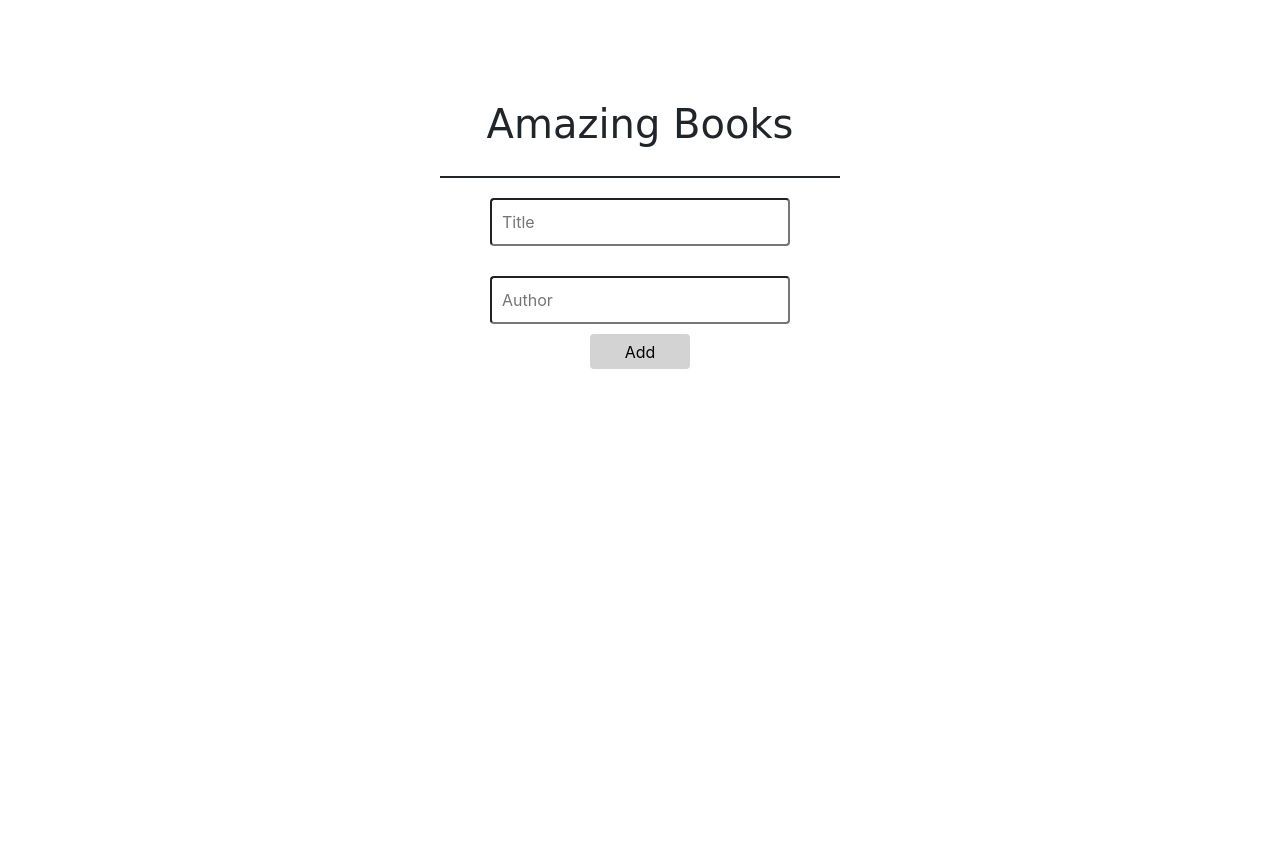
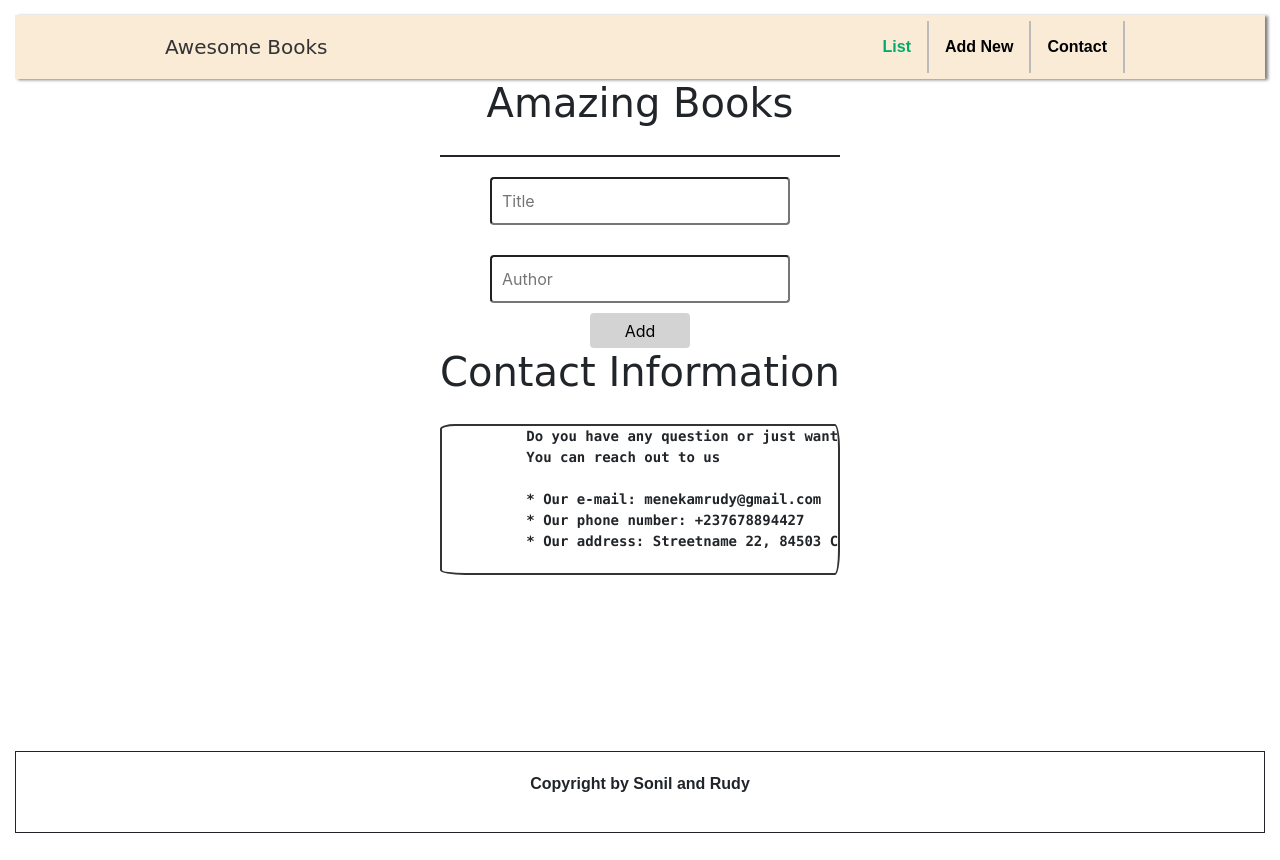
Before and after one commit to Rudy-Menekam/amazing-book, a website: page index.html in a window 1280 px wide. Drawn offline with nearby package versions, Linux system fonts and the light colour scheme; a web font is replaced by a local one.

Commit message:
Start adding navigation to book app

```diff
--- a/index.html
+++ b/index.html
@@ -13,6 +13,14 @@
   </head>
   <body>
     <div class="bodysize">
+      <nav>
+        <a class="logo"><h1>Awesome Books</h1></a>
+        <ul>
+          <li id="list" class="menuItem active" href="#"><a>List</a></li>
+          <li id="addNew" class="menuItem" href="#"><a>Add New</a></li>
+          <li id="contact" class="menuItem" href="#"><a>Contact</a></li>
+        </ul>
+      </nav>
       <main>
         <section>
           <h1>Amazing Books</h1>
@@ -27,7 +35,21 @@
             <button class="addBtn">Add</button>
           </form>
         </section>
+        <section class="contact-section">
+          <h1>Contact Information</h1>
+          <pre>
+          Do you have any question or just want to say Hello!
+          You can reach out to us
+
+          * Our e-mail: menekamrudy@gmail.com
+          * Our phone number: +237678894427
+          * Our address: Streetname 22, 84503 City, Country
+          </pre>
+        </section>
       </main>
+      <footer>
+        <p> Copyright by Sonil and Rudy</p>
+      </footer>
     </div>
     <script src="./js/index.js"></script>
   </body>
--- a/js/index.js
+++ b/js/index.js
@@ -41,3 +41,38 @@ bookContainer.addEventListener('click', (e) => {
 });
 
 document.querySelector('.addBtn').addEventListener('click', g.addBook);
+
+// a complete website with navigation
+const list = document.getElementById('list');
+const addNew = document.getElementById('addNew');
+const contact = document.getElementById('contact');
+const listBook = document.querySelector('.bookContainer');
+const addNewSect = document.querySelector('.innerContainer');
+const contactSect = document.getElementById('.contact-section');
+
+list.addEventListener('click', () => {
+  addNewSect.classList.add('non-display');
+  listBook.classList.remove('non-display');
+  contactSect.classList.add('non-display');
+  list.classList.add('active');
+  addNew.classList.remove('active');
+  contact.classList.remove('active');
+});
+
+addNew.addEventListener('click', () => {
+  addNewSect.classList.remove('non-display');
+  listBook.classList.add('non-display');
+  contactSect.classList.add('non-display');
+  list.classList.remove('active');
+  addNew.classList.add('active');
+  contact.classList.remove('active');
+});
+
+contact.addEventListener('click', () => {
+  addNewSect.classList.add('non-display');
+  listBook.classList.add('non-display');
+  contactSect.classList.remove('non-display');
+  list.classList.remove('active');
+  contact.classList.add('active');
+  addNew.classList.remove('active');
+});
--- a/style.css
+++ b/style.css
@@ -5,10 +5,10 @@
   font-family: 'Montserrat', sans-serif;
 }
 
-body {
+/* body {
   display: flex;
   flex-direction: column;
-}
+} */
 
 .flex {
   display: flex;
@@ -31,8 +31,7 @@ main {
 }
 
 .bodysize {
-  padding: 100px 100px;
-  width: 100%;
+  padding: 15px;
 }
 
 button {
@@ -73,3 +72,68 @@ h1 {
   border-radius: 4px;
   height: 35px;
 }
+
+footer {
+  display: flex;
+  align-items: center;
+  justify-content: center;
+  border: 1px solid;
+  width: 100%;
+  margin: 12px auto;
+  padding: 20px;
+}
+
+nav {
+  display: flex;
+  align-items: center;
+  justify-content: space-between;
+  width: 100%;
+  height: 64px;
+  padding: 12px 140px;
+  background-color: antiquewhite;
+  box-shadow: 3px 1px 3px gray;
+}
+
+ul {
+  display: flex;
+  align-items: center;
+  flex-direction: row;
+  list-style-type: none;
+  margin: 0;
+  padding: 0;
+  overflow: hidden;
+}
+
+li {
+  display: inline;
+  color: black;
+  float: left;
+}
+
+li a {
+  display: block;
+  text-align: center;
+  padding: 14px 16px;
+  text-decoration: none;
+  cursor: pointer;
+}
+
+.menuItem {
+  border-right: 2px solid #bbb;
+  margin-top: 23px;
+  margin-bottom: 8px;
+}
+
+.logo {
+  text-decoration: none;
+}
+
+.logo h1 {
+  font-size: 20px;
+  margin: 0;
+  padding: 10px;
+}
+
+.active {
+  color: #04aa6d;
+}
```
